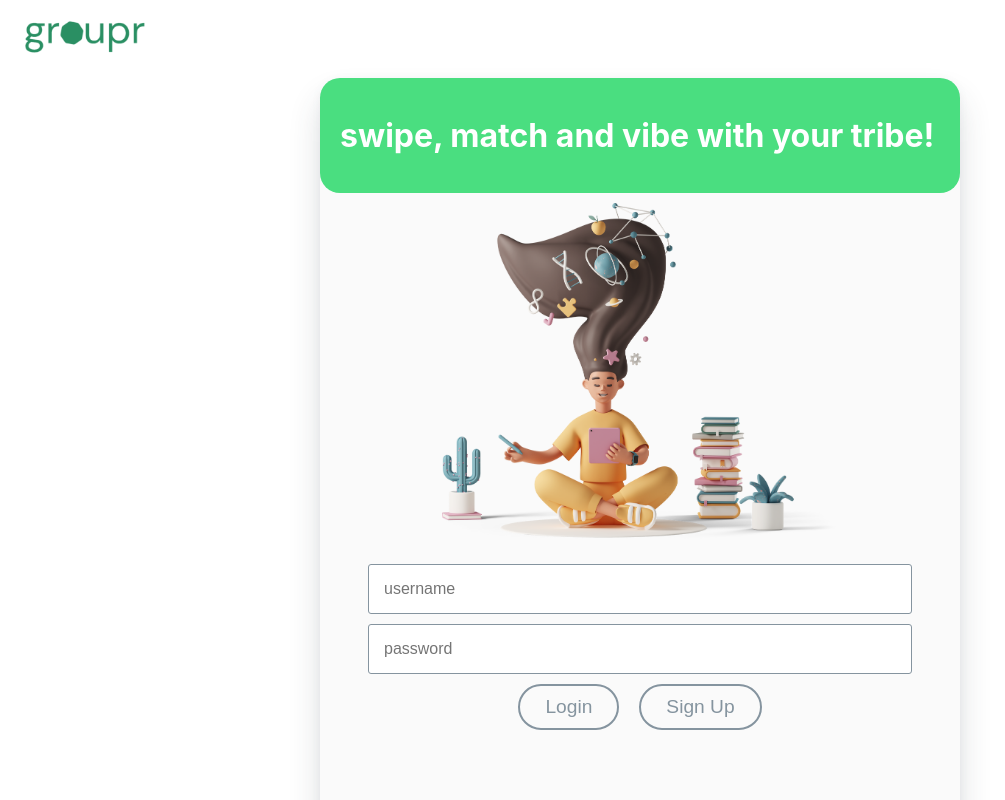
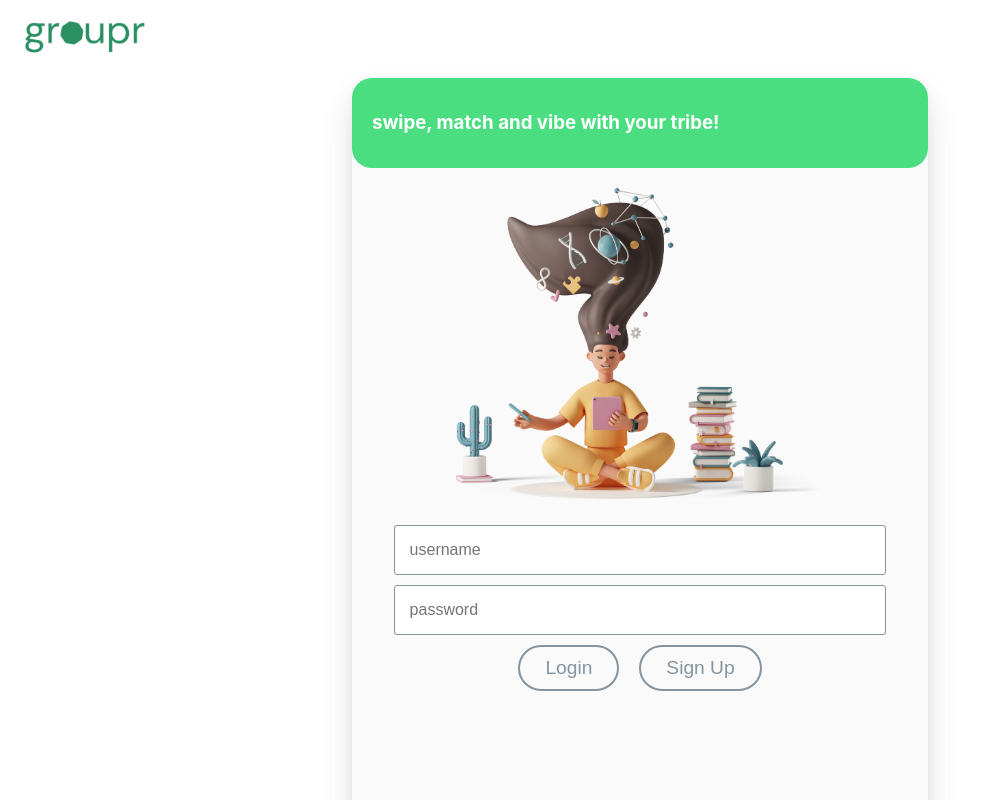
Before and after one commit to csesoc/2022-T2-trainee-2, a React (Create React App) app in the folder frontend/: page / in a window 1280 px wide. Shown: the top 800 px of the page, without its empty margins (0-1005 px from the left). Built offline with nearby package versions, Linux system fonts and the light colour scheme.

Commit message:
optimised font sizes for 100 zoom

```diff
--- a/frontend/src/components/Header/Header.jsx
+++ b/frontend/src/components/Header/Header.jsx
@@ -4,7 +4,7 @@ import styles from './Header.module.css';
 export default function Header({ title }) {
   return (
     <div className={styles.Header}>
-      <h1 className='text-3xl font-bold underline'>{title}</h1>
+      <h3 className='text-3xl font-bold underline'>{title}</h3>
     </div>
   );
 }
--- a/frontend/src/components/Header/Header.module.css
+++ b/frontend/src/components/Header/Header.module.css
@@ -1,13 +1,13 @@
 .Header {
-    background-color: #4ADE80;
+  background-color: #4ade80;
   width: 100%;
   border-radius: 20px;
-    height: 115px;
+  height: 90px;
   display: flex;
   align-items: center;
 }
 
-.Header > h1 {
+.Header > h3 {
   color: white;
   padding-left: 20px;
 }
--- a/frontend/src/pages/LandingPage/LandingPage.module.css
+++ b/frontend/src/pages/LandingPage/LandingPage.module.css
@@ -1,7 +1,7 @@
 .MainBlock {
   background-color: #fafafa;
-  width: 50%;
-  height: 105vh;
+  width: 45%;
+  height: 120vh;
   margin: auto;
   border-radius: 20px;
   box-shadow: 0px 2px 8px rgba(117, 131, 142, 0.08),
--- a/frontend/src/pages/LandingPage/MainBlock.jsx
+++ b/frontend/src/pages/LandingPage/MainBlock.jsx
@@ -24,7 +24,7 @@ export default function MainBlock() {
       <Header title='swipe, match and vibe with your tribe!' />
       <img
         src={image}
-        style={{ width: '62%', marginTop: '10px', marginBottom: '20px' }}
+        style={{ width: '64%', marginTop: '20px', marginBottom: '20px' }}
       ></img>
       <form onSubmit={onSubmit}>
         <input className={styles.text} type='text' placeholder='username' />
```
Lines whose indentation alone changed are shown as unchanged.
